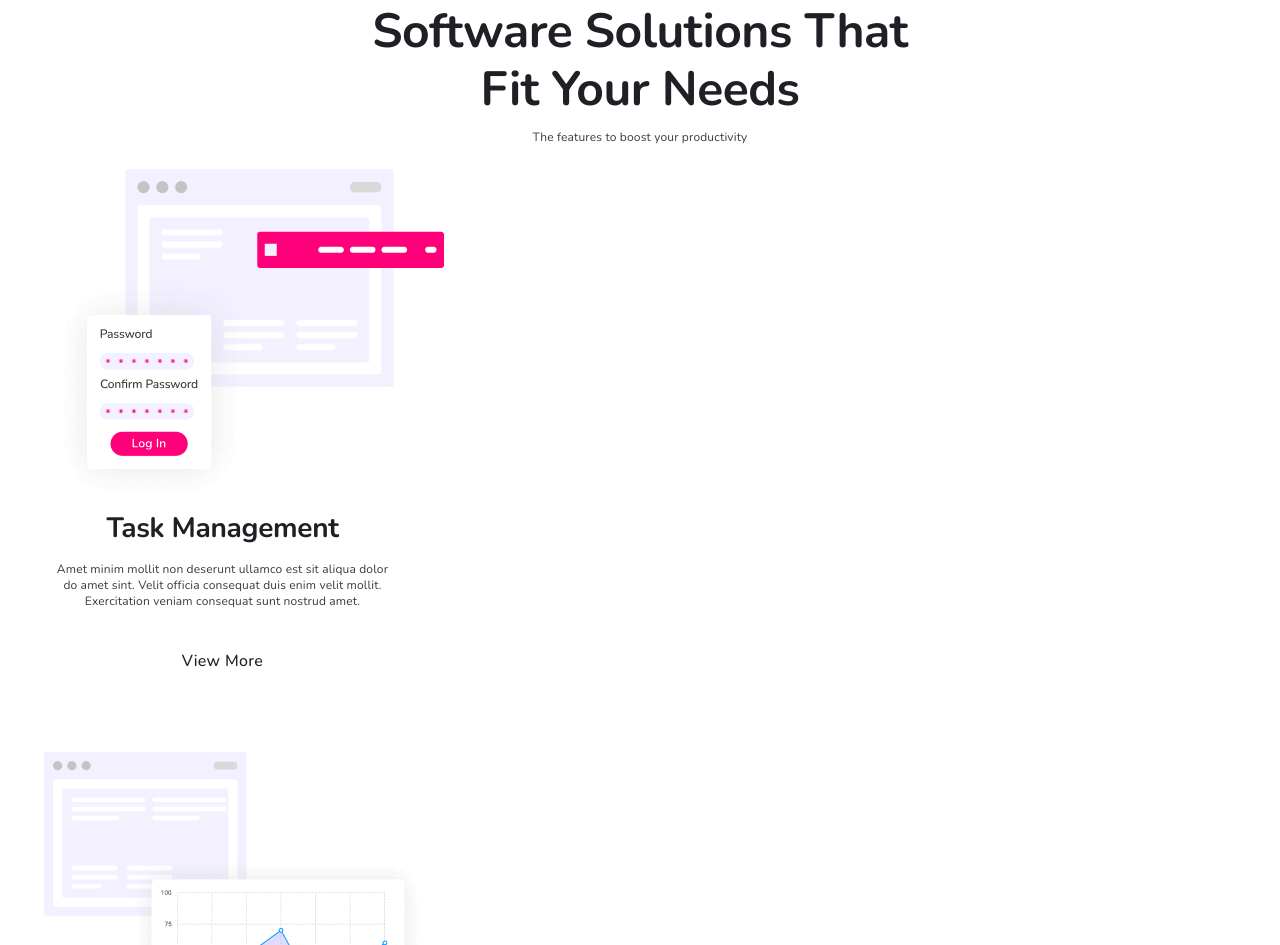
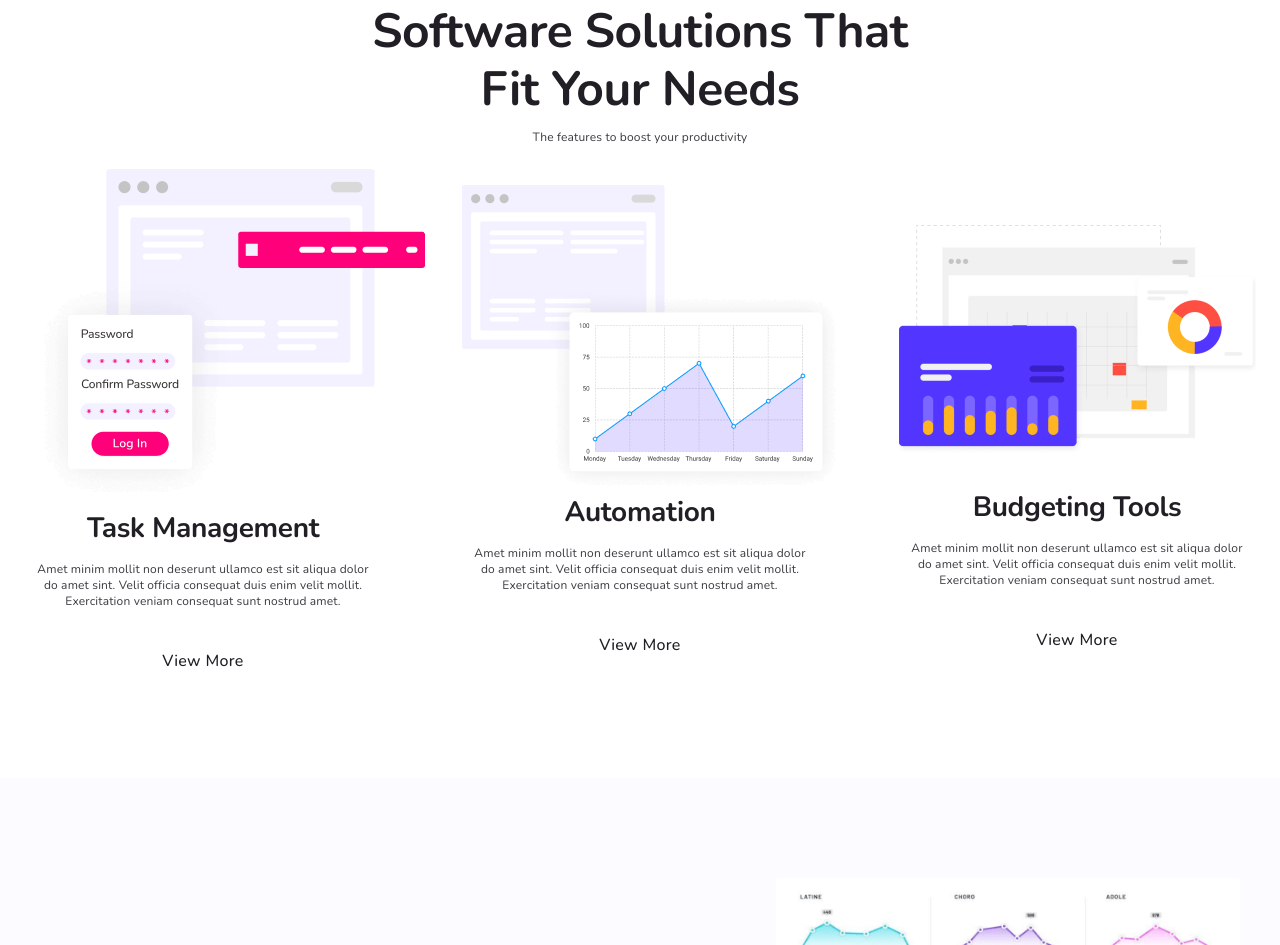
Before and after one commit to Murod1303/logoipsum, a plain HTML site: page index.html in a window 1280 px wide. Shown: the part 1383-2328 px from the top of the page. Drawn offline with nearby package versions, Linux system fonts and the light colour scheme; files whose address does not match are found by name.

Commit message:
Add flexbox

```diff
--- a/scss/blocks/_software.scss
+++ b/scss/blocks/_software.scss
@@ -81,7 +81,7 @@
 }
 
 @media only screen and (min-width: 700px) {
-    .sofware__list {
+    .software__list {
         @include m.flexbox (flex, center, center);
         flex-direction: row;
         column-gap: 32px;
```
Also changed, not shown: css/main.css.
